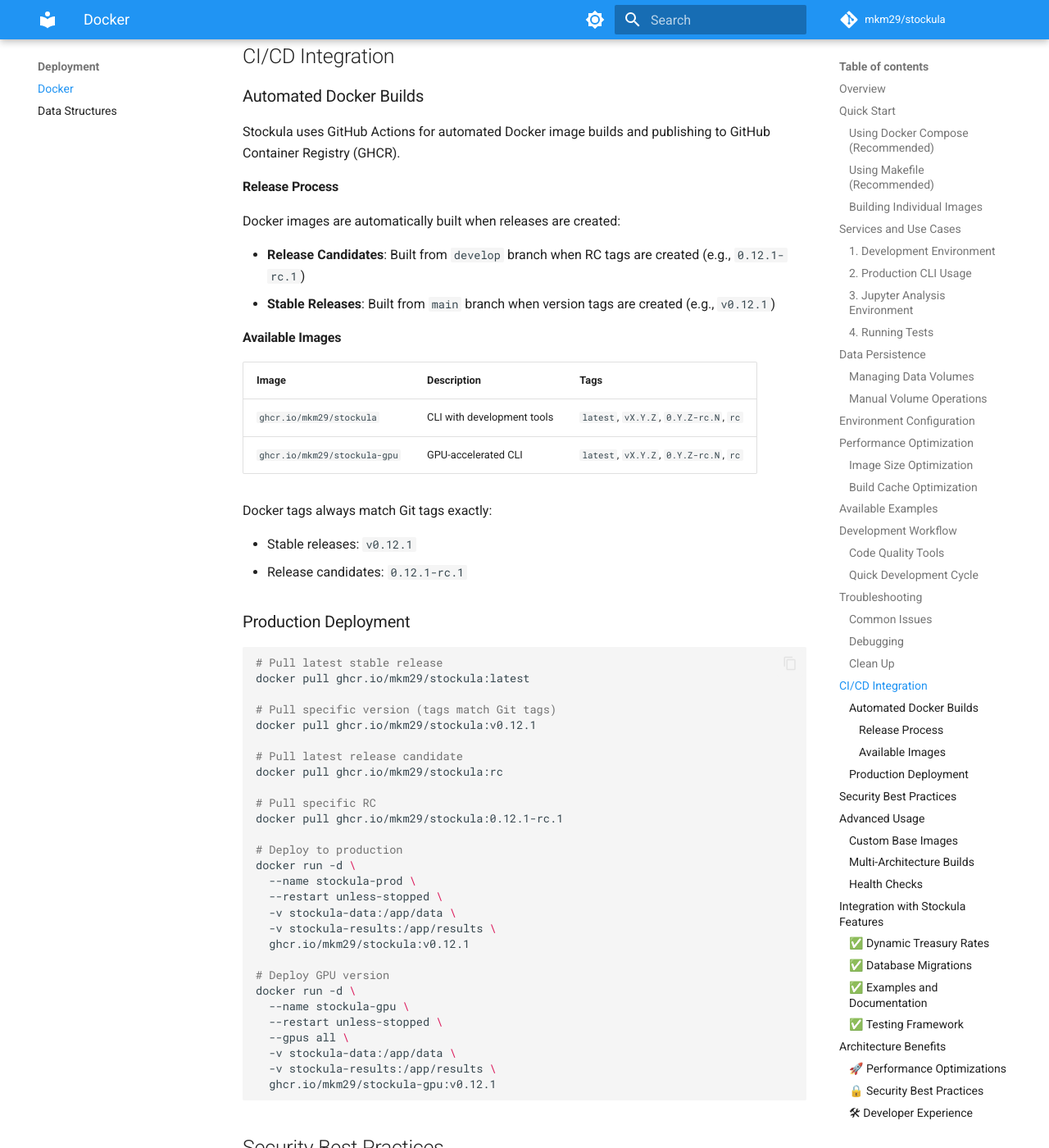
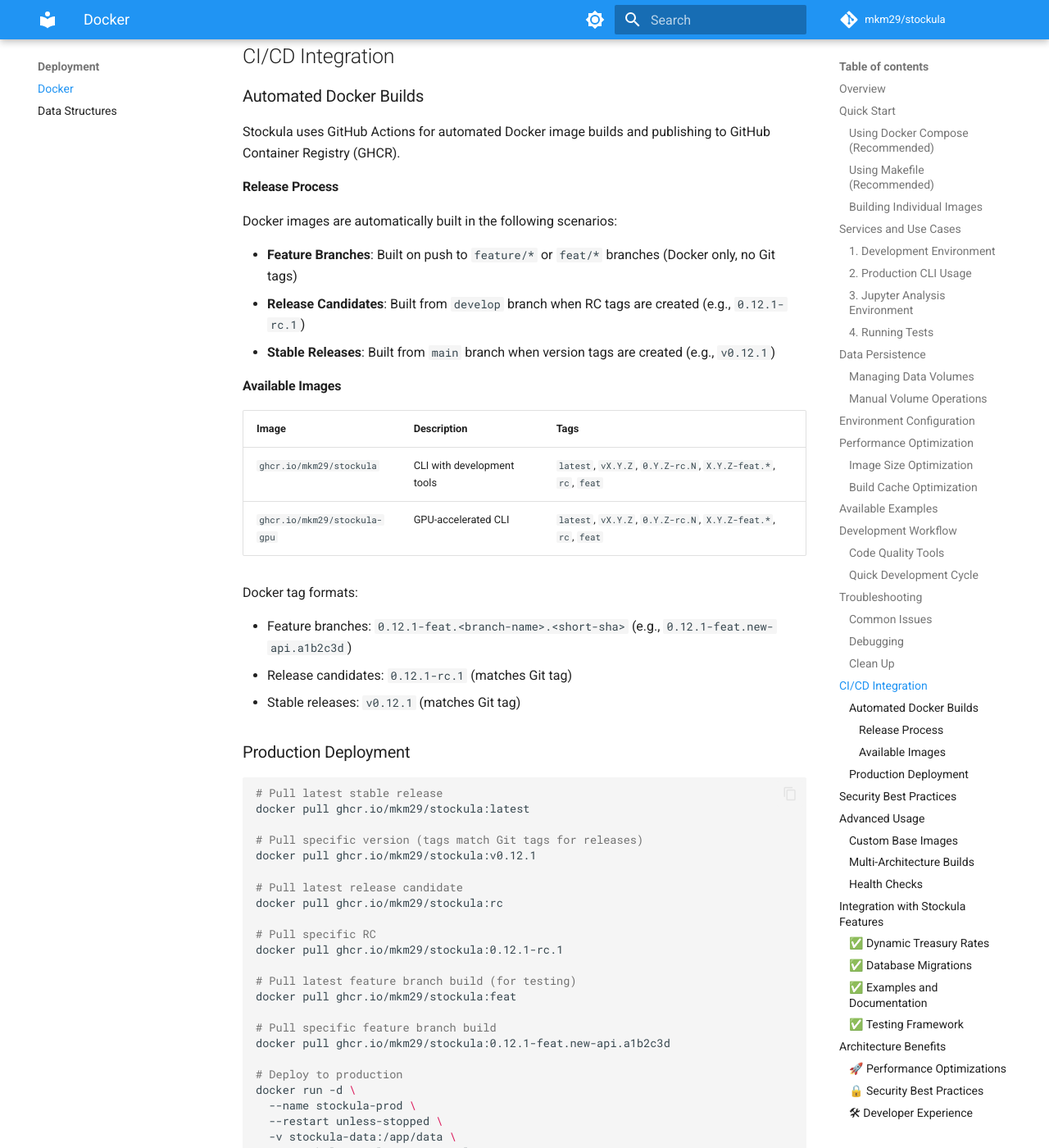
Before and after one commit to mkm29/stockula, an MkDocs documentation site: the page built from docs/deployment/docker.md, in a window 1280 px wide and 1400 px high, scrolled down 7201 px. Shown: the whole window at 82% size. Built offline with MkDocs 1.6.1 and Material for MkDocs 9.7.7, drawn with Linux system fonts in a browser that asks for light colours; comment, search, counter and statistics services are not loaded.

Commit message:
feat(docker): Enhance Docker build process for feature branches and update documentation

```diff
--- a/docs/deployment/docker.md
+++ b/docs/deployment/docker.md
@@ -345,22 +345,24 @@
 
 #### Release Process
 
-Docker images are automatically built when releases are created:
+Docker images are automatically built in the following scenarios:
 
+- **Feature Branches**: Built on push to `feature/*` or `feat/*` branches (Docker only, no Git tags)
 - **Release Candidates**: Built from `develop` branch when RC tags are created (e.g., `0.12.1-rc.1`)
 - **Stable Releases**: Built from `main` branch when version tags are created (e.g., `v0.12.1`)
 
 #### Available Images
 
-| Image                        | Description                | Tags                                   |
-| ---------------------------- | -------------------------- | -------------------------------------- |
-| `ghcr.io/mkm29/stockula`     | CLI with development tools | `latest`, `vX.Y.Z`, `0.Y.Z-rc.N`, `rc` |
-| `ghcr.io/mkm29/stockula-gpu` | GPU-accelerated CLI        | `latest`, `vX.Y.Z`, `0.Y.Z-rc.N`, `rc` |
+| Image                        | Description                | Tags                                                           |
+| ---------------------------- | -------------------------- | -------------------------------------------------------------- |
+| `ghcr.io/mkm29/stockula`     | CLI with development tools | `latest`, `vX.Y.Z`, `0.Y.Z-rc.N`, `X.Y.Z-feat.*`, `rc`, `feat` |
+| `ghcr.io/mkm29/stockula-gpu` | GPU-accelerated CLI        | `latest`, `vX.Y.Z`, `0.Y.Z-rc.N`, `X.Y.Z-feat.*`, `rc`, `feat` |
 
-Docker tags always match Git tags exactly:
+Docker tag formats:
 
-- Stable releases: `v0.12.1`
-- Release candidates: `0.12.1-rc.1`
+- Feature branches: `0.12.1-feat.<branch-name>.<short-sha>` (e.g., `0.12.1-feat.new-api.a1b2c3d`)
+- Release candidates: `0.12.1-rc.1` (matches Git tag)
+- Stable releases: `v0.12.1` (matches Git tag)
 
 ### Production Deployment
 
@@ -368,7 +370,7 @@
 # Pull latest stable release
 docker pull ghcr.io/mkm29/stockula:latest
 
-# Pull specific version (tags match Git tags)
+# Pull specific version (tags match Git tags for releases)
 docker pull ghcr.io/mkm29/stockula:v0.12.1
 
 # Pull latest release candidate
@@ -376,6 +378,12 @@
 
 # Pull specific RC
 docker pull ghcr.io/mkm29/stockula:0.12.1-rc.1
+
+# Pull latest feature branch build (for testing)
+docker pull ghcr.io/mkm29/stockula:feat
+
+# Pull specific feature branch build
+docker pull ghcr.io/mkm29/stockula:0.12.1-feat.new-api.a1b2c3d
 
 # Deploy to production
 docker run -d \
```
Also changed, not shown: README.md (+20 -11 lines), docs/CONTRIBUTING.md (+21 -6 lines), 1 other file.
